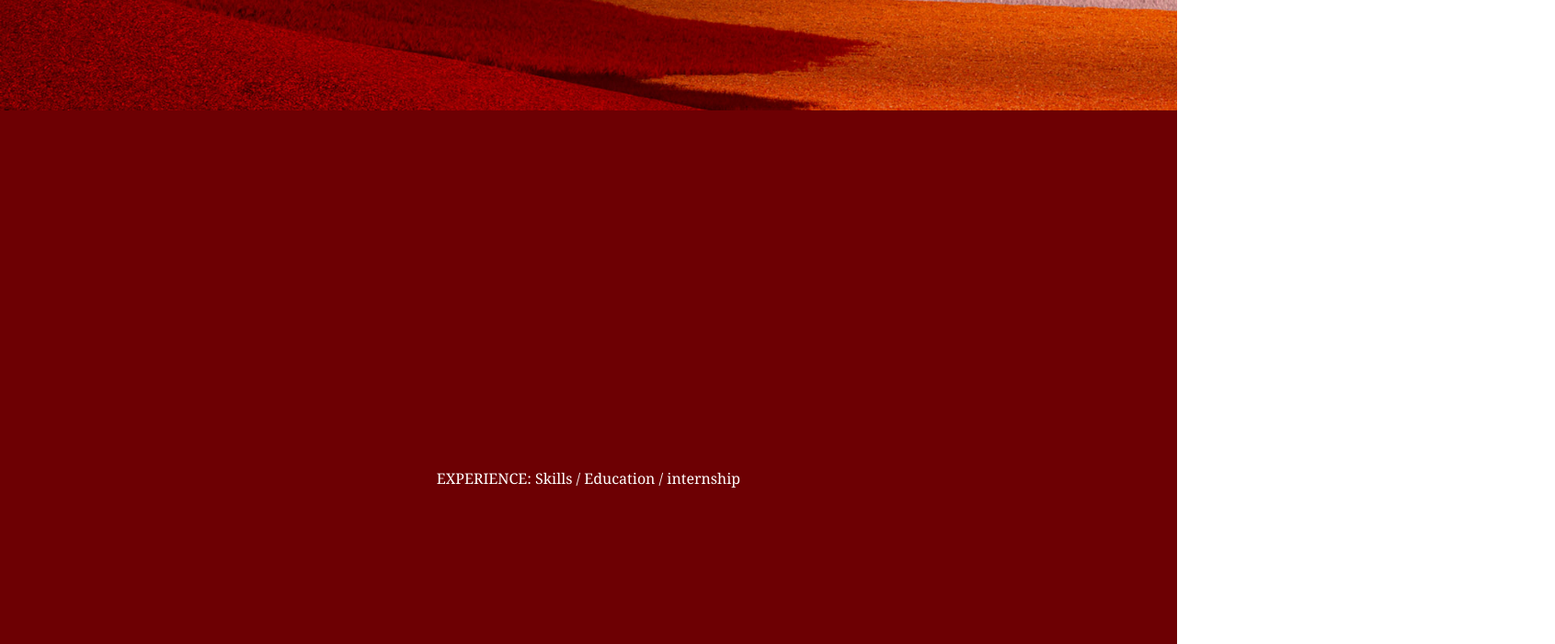
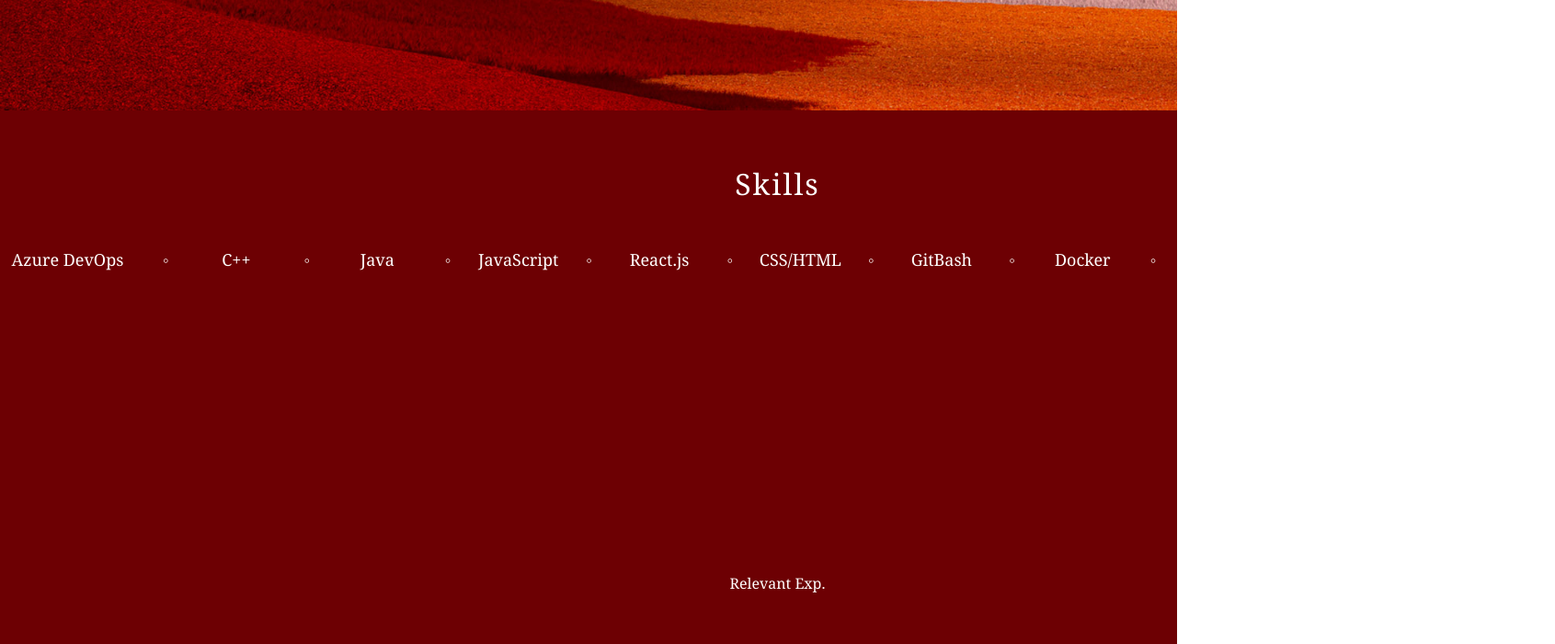
Before and after one commit to RamiHalabi/Portfolio, a React (Create React App) app: page / in a window 1280 px wide. Shown: the part 680-1380 px from the top of the page at 92% size, 1691 px wide, since content can reach past the window. Built offline with nearby package versions, Linux system fonts and the light colour scheme.

Commit message:
Worked on Experience/Skills Section

```diff
--- a/src/About.js
+++ b/src/About.js
@@ -22,10 +22,6 @@ const About = () =>{
                 <div className="styling">
                 I am more than happy to share more information or meet with you!
                 </div>
-
-                <div className="styling">
-                EmailButton LinkedInButton
-                </div>
             </div>
 
             <img
--- a/src/App.css
+++ b/src/App.css
@@ -5,7 +5,6 @@
   width: 100%;
   overflow-y: visible;
   font-family: Georgia, 'Times New Roman', Times, serif;
-  scrollbar-color: #212121;
 }
 
 *::-webkit-scrollbar {
@@ -29,6 +28,7 @@ body::-webkit-scrollbar-thumb {
   height: 7vh;
   position: fixed;
   width: 100%;
+  z-index: 99 !important;
 }
 
 .content {
@@ -96,11 +96,6 @@ body::-webkit-scrollbar-thumb {
   height: 100vh;
 }
 
-.subcontainer.projects {
-  background-color: #6d0003;
-  height: 100vh;
-}
-
 .pfp {
   border-radius: 150px;
   margin-bottom: 7rem;
@@ -111,18 +106,19 @@ body::-webkit-scrollbar-thumb {
   font-size: large;
   max-width: 50rem;
   margin-bottom: 7rem;
+  margin-left: 1.25rem;
 }
 
 .aboutSection .styling {
   margin-top: 1.25rem;
   letter-spacing: 0.5px;
-  animation-delay: 1s;
-  animation: fadeIn 1s 0.5s forwards;
+  animation-delay: 2s;
+  animation: fadeIn 1s 1.25s forwards;
   opacity: 0;
 }
 
 .aboutHeader {
-  animation: fadeIn 0.5s 0.15s forwards;
+  animation: fadeIn 0.5s 0.5s forwards;
   opacity: 0;
 }
 
@@ -133,6 +129,46 @@ body::-webkit-scrollbar-thumb {
   color: white;
   font-size: x-large;
   margin-left: 3rem;
+}
+
+.exp {
+  display: grid;
+  grid-template-rows: 2fr 5fr;
+  width: 100%;
+  height: 100%;
+}
+
+.skillTitle {
+  text-align: center;
+  font-size: larger;
+  word-spacing: 15px;
+  letter-spacing: 2px;
+  font-size: xx-large;
+  margin-top: 1rem;
+}
+
+.skillsList {
+display: flex;
+align-items: center;
+align-content: center;
+font-size: large;
+}
+
+.skill {
+  width: 137px;
+  height: 25px;
+  margin-left: 5px;
+  margin-right: 5px;
+  margin-top: -3rem;
+  text-align: center;
+}
+
+.point {
+  margin-top: -3rem;
+}
+
+.skill:hover {
+  font-size: larger;
 }
 
 @keyframes fadeIn {
--- a/src/Content.js
+++ b/src/Content.js
@@ -1,5 +1,6 @@
 import React from "react";
 import About from "./About";
+import Experience from "./Experience";
 
 const Content = () => {
 
@@ -7,8 +8,7 @@ const Content = () => {
         <>
         <div className="contentContainer">
             <div className="subcontainer about"><About /></div>
-            <div className="subcontainer experience">EXPERIENCE: Skills / Education / internship</div>
-            <div className="subcontainer projects">PROJECTS</div>
+            <div className="subcontainer experience"><Experience /></div>
         </div>
         </>
     );
--- /dev/null
+++ b/src/Experience.js
@@ -0,0 +1,38 @@
+import React from "react";
+import Skills from './Skills'
+
+const Experience = () =>{
+
+    const styles = {
+        skills: {
+            display: "grid",
+            alignItems: "center",
+            justifyContent: "center",
+        },
+        projects: {
+            display: "grid",
+            alignItems: "center",
+            justifyContent: "center",
+        },
+    };
+
+    return(
+    <>
+
+<div className="exp">
+
+
+    <div style={styles.skills}>
+        <Skills />
+    </div>
+
+
+    <div style={styles.projects}>
+    Relevant Exp.
+    </div>
+
+    </div>
+    </>);
+}
+
+export default Experience;
--- /dev/null
+++ b/src/Skills.js
@@ -0,0 +1,39 @@
+import React from "react";
+
+const Skills = () => {
+
+    return (<>
+
+        <div className="skillTitle">Skills</div>
+
+        <div className="skillsList">
+
+
+                <div className="skill">Azure DevOps</div>
+                <div className="point" style={{marginLeft: "30px"}}>◦</div>
+                <div className="skill">C++</div>
+                <div className="point">◦</div>
+                <div className="skill">Java</div>
+                <div className="point">◦</div>
+                <div className="skill">JavaScript</div>
+                <div className="point">◦</div>
+                <div className="skill">React.js</div>
+                <div className="point">◦</div>
+                <div className="skill">CSS/HTML</div>
+                <div className="point">◦</div>
+                <div className="skill">GitBash</div>
+                <div className="point">◦</div>
+                <div className="skill">Docker</div>
+                <div className="point">◦</div>
+                <div className="skill">MongoDB</div>
+                <div className="point">◦</div>
+                <div className="skill">MATLAB</div>
+                <div className="point" style={{marginRight: "-20px"}}>◦</div>
+                <div className="skill">C</div>
+
+        </div>
+
+    </>);
+}
+
+export default Skills;
```
